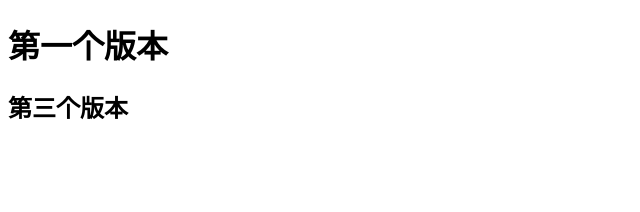
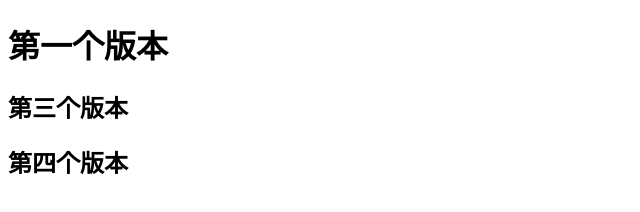
Before and after one commit to zzyu825/gitlesson, a plain HTML site: page index.html in a window 1280 px wide. Shown: the whole page, without its empty margins (0-640 px from the left). Drawn offline with Linux system fonts and the light colour scheme.

Commit message:
version 4 44

```diff
--- a/index.html
+++ b/index.html
@@ -12,8 +12,10 @@
         A：暂存区
             作用：1、为文件创建索引 2、文件进行分类
         M：修改了
+        wq: 保存退出
     -->
     <h1>第一个版本</h1>
     <h2>第三个版本</h2>
+    <h2>第四个版本</h2>
 </body>
 </html>
```
